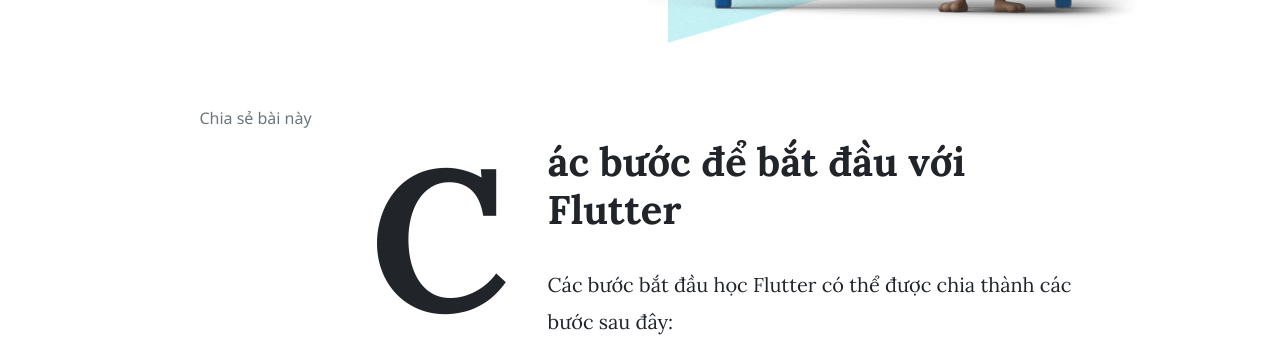
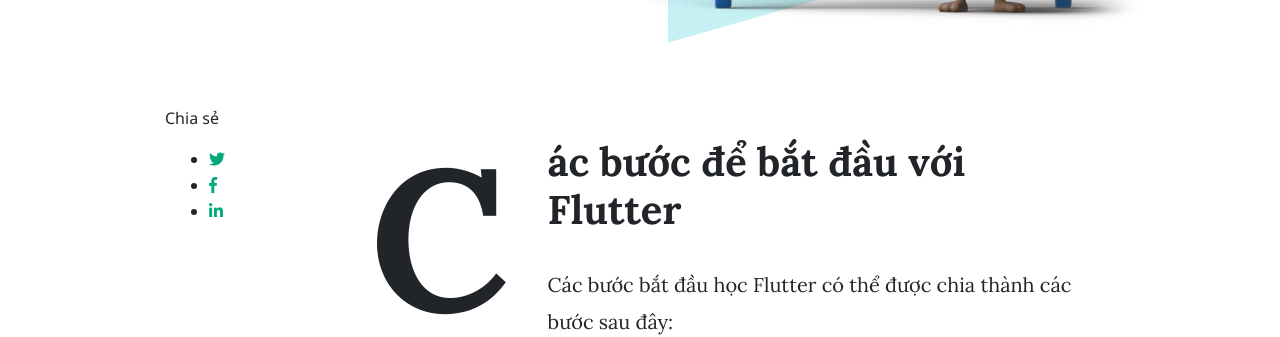
Before and after one commit to dantopiaz/flutteriot, a Jekyll site: the page built from _posts/2023-02-11-step-to-learn-flutter.md, in a window 1280 px wide. Shown: the part 451-788 px from the top of the page. Built offline with Jekyll 4.4.1, drawn with Linux system fonts in a browser that asks for light colours; nearby versions of some CDN libraries; comment, search, counter and statistics services are not loaded.

Commit message:
Update the share buttons in post page

```diff
--- /dev/null
+++ b/_includes/share.html
@@ -0,0 +1,26 @@
+<div class="share sticky-top sticky-top-offset">
+    <p>
+        Chia sẻ
+    </p>
+    <ul>
+        <li class="ml-1 mr-1">
+            <a target="_blank" href="https://twitter.com/intent/tweet?text={{ page.title }}&url={{ page.url | absolute_url }}" onclick="window.open(this.href, 'twitter-share', 'width=550,height=235');return false;">
+                <i class="fab fa-twitter"></i>
+            </a>
+        </li>
+
+        <li class="ml-1 mr-1">
+            <a target="_blank" href="https://facebook.com/sharer.php?u={{ page.url | absolute_url }}" onclick="window.open(this.href, 'facebook-share', 'width=550,height=435');return false;">
+                <i class="fab fa-facebook-f"></i>
+            </a>
+        </li>
+
+        <li class="ml-1 mr-1">
+            <a target="_blank" href="https://www.linkedin.com/shareArticle?mini=true&url={{ page.url | absolute_url }}" onclick="window.open(this.href, 'width=550,height=435');return false;">
+                <i class="fab fa-linkedin-in"></i>
+            </a>
+        </li>
+
+    </ul>
+
+</div>
--- a/_layouts/post.html
+++ b/_layouts/post.html
@@ -43,24 +43,27 @@
 
 
         <!-- Share -->
-		<div class="col-lg-2 pr-4 mb-4 col-md-12">
+		<!-- <div class="col-lg-2 pr-4 mb-4 col-md-12">
 			<div class="sticky-top sticky-top-offset text-center">
 				<div class="text-muted">
 					Chia sẻ bài này
 				</div>
-				<div class="share d-inline-block">
+				<div class="share d-inline-block"> -->
 					<!-- AddToAny BEGIN -->
-					<div class="a2a_kit a2a_kit_size_32 a2a_default_style">
+					<!-- <div class="a2a_kit a2a_kit_size_32 a2a_default_style">
 						<a class="a2a_dd" href="https://www.addtoany.com/share"></a>
 						<a class="a2a_button_facebook"></a>
 						<a class="a2a_button_twitter"></a>
 					</div>
-					<script async src="https://static.addtoany.com/menu/page.js"></script>
+					<script async src="https://static.addtoany.com/menu/page.js"></script> -->
 					<!-- AddToAny END -->
-				</div>
+				<!-- </div>
 			</div>
+		</div> -->
+
+		<div class="col-md-2 pl-0">
+			{% include share.html %}
 		</div>
-
 
 		<div class="col-md-12 col-lg-8">
 
```
Also changed, not shown: 6 other files.
